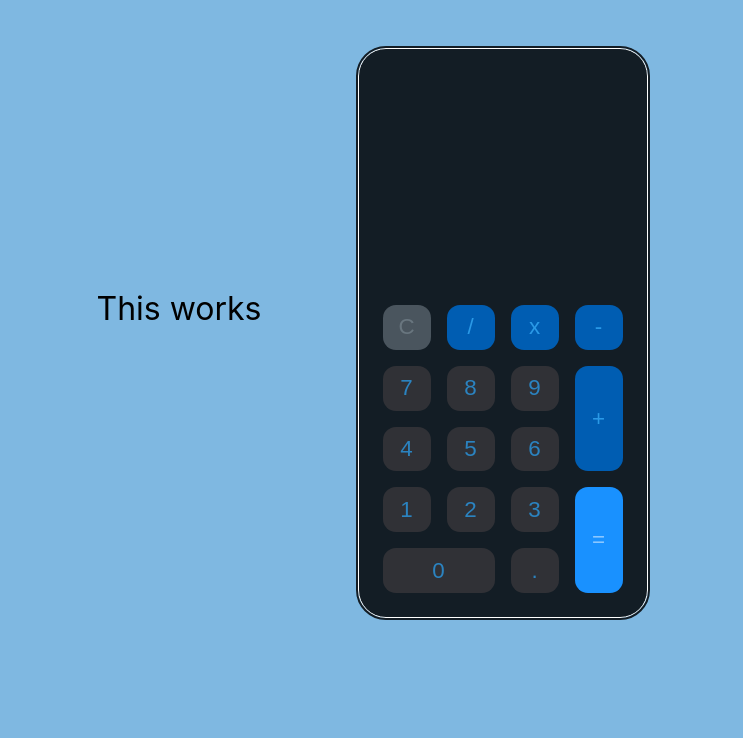
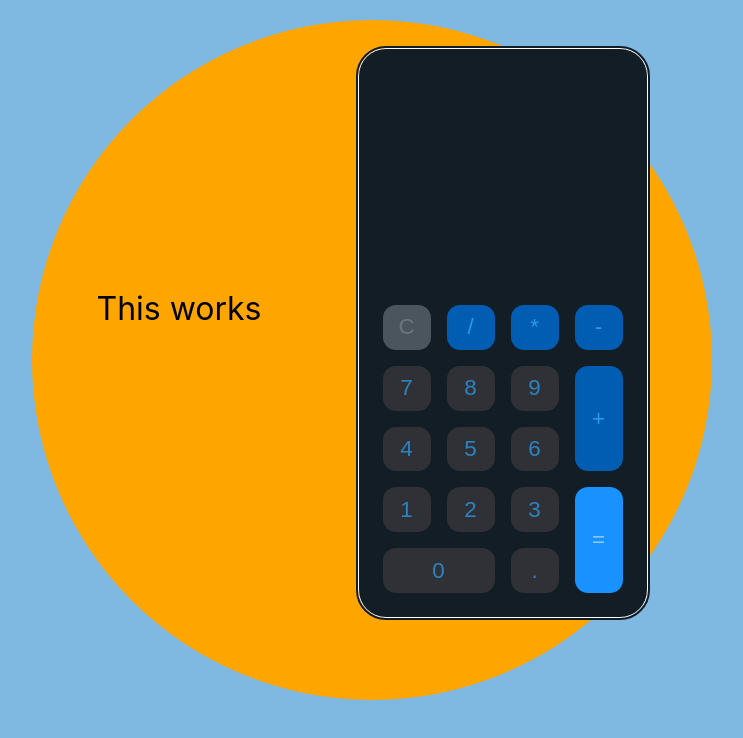
Before and after one commit to Brian4755/Calculator, a React (Create React App) app: page / in a window 1280 px wide. Shown: the top 738 px of the page, without its empty margins (268-1011 px from the left). Built offline with nearby package versions, Linux system fonts and the light colour scheme.

Commit message:
background circle and positioning

```diff
--- a/src/App.css
+++ b/src/App.css
@@ -3,7 +3,9 @@
 }
 
 body {
-  background-color: rgb(127,184,225)
+  background-color: rgb(127,184,225);
+  /* margin: 0;
+  padding: 0; */
 }
 
 .App {
--- a/src/App.js
+++ b/src/App.js
@@ -1,12 +1,14 @@
 import './App.css';
 import Calculator from './Calculator';
 import Description from './Description';
+import Background from './Background';
 
 function App() {
   return (
     <div className="App">
       <Description />
       <Calculator />
+      <Background />
     </div>
   );
 }
--- /dev/null
+++ b/src/Background.css
@@ -0,0 +1,21 @@
+.background {
+  position:absolute;
+  overflow: hidden;
+  height: 100dvh;
+  width: 100dvw;
+  top: 0;
+  left: 0;
+  z-index:-1
+}
+
+.orange-one {
+  position: absolute;
+  height: 85dvh;
+  width: 85dvh;
+  background-color: orange;
+  z-index: -1;
+  border-radius: 50%;
+  transform: translate(-50%,-50%);
+  left: 50%;
+  top: 45%;
+}
--- /dev/null
+++ b/src/Background.js
@@ -0,0 +1,11 @@
+import './Background.css';
+
+const Background = () => {
+  return (
+    <div className='background'>
+      <div className="orange-one"></div>
+    </div>
+   );
+}
+
+export default Background;
--- a/src/Calculator.js
+++ b/src/Calculator.js
@@ -58,7 +58,7 @@ function evaluate(firstNum, operation, secondNum) {
     case '-':
       solution = firstNum - secondNum
       break
-    case 'x':
+    case '*':
       solution = firstNum * secondNum
       break
     case '/':
@@ -80,7 +80,7 @@ const Calculator = () => {
         </div>
         <button className="clear-button" onClick={() => dispatch({type: 'clear'})}>C</button>
         <Operation operation={'/'} dispatch={dispatch}/>
-        <Operation operation={'x'} dispatch={dispatch}/>
+        <Operation operation={'*'} dispatch={dispatch}/>
         <Operation operation={'-'} dispatch={dispatch}/>
         <Button digit={7} dispatch={dispatch}/>
         <Button digit={8} dispatch={dispatch}/>
```
